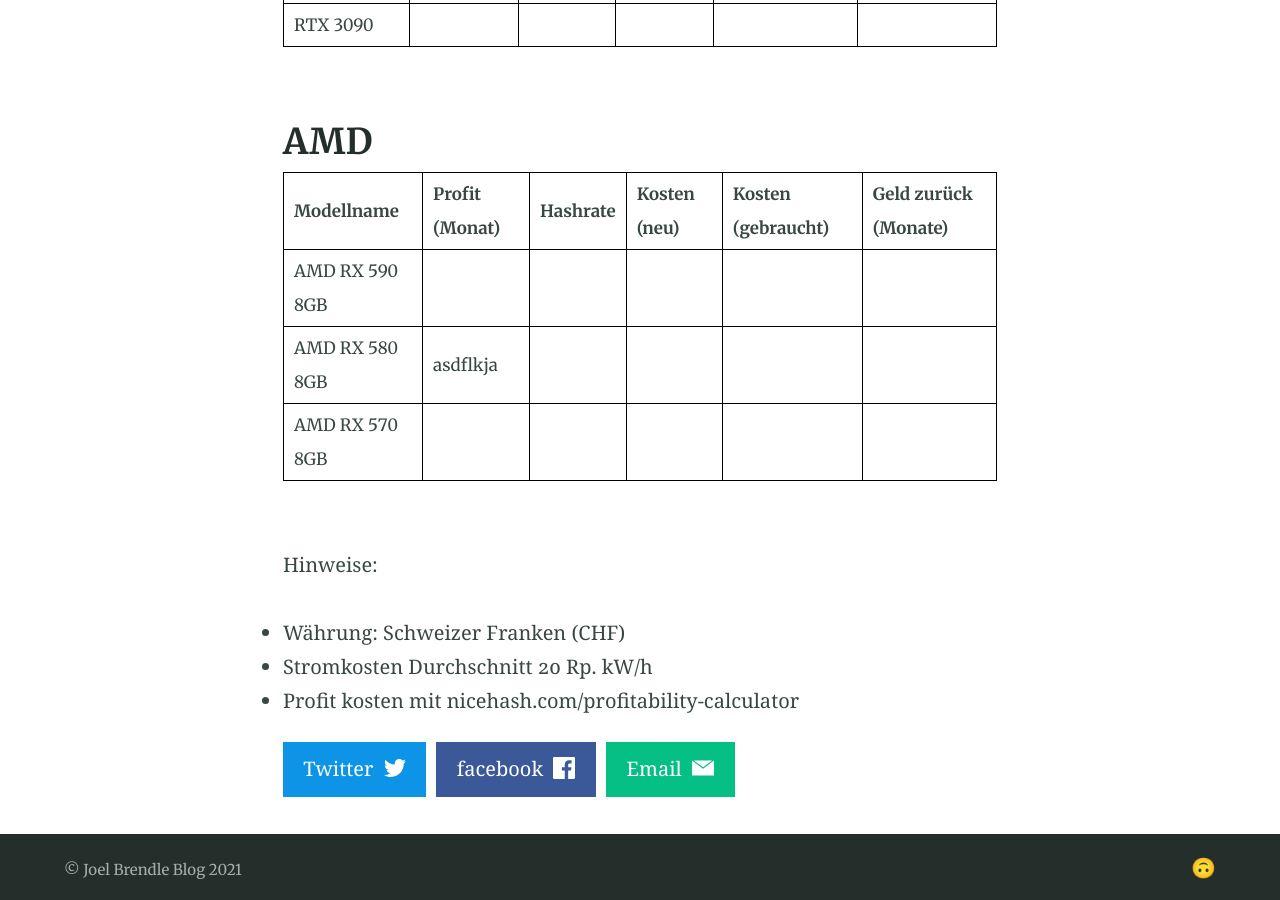
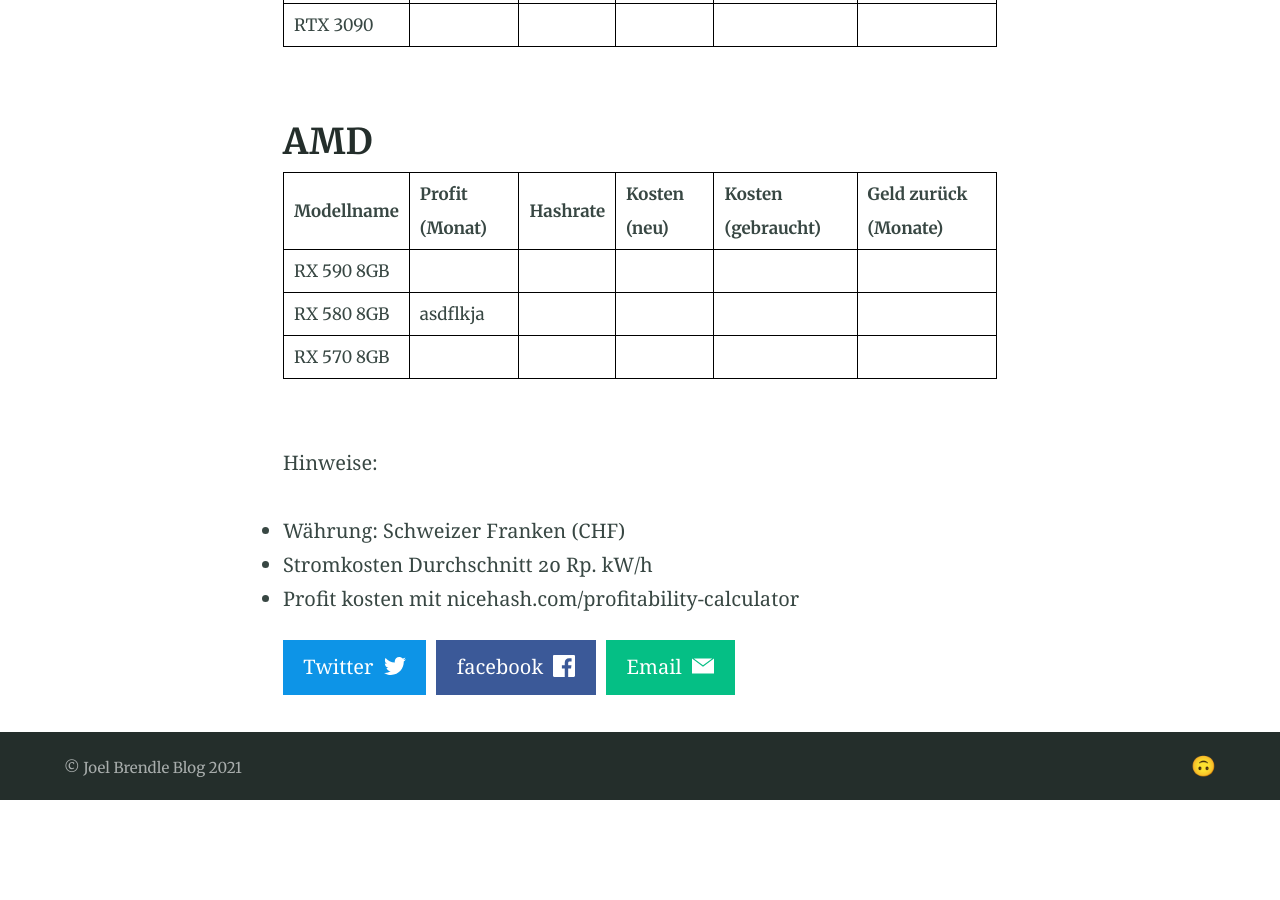
Before and after one commit to joelbrendle/joel_blog, a Jekyll site: the page built from _posts/2016-08-29-example-post-two.md, in a window 1280 px wide and 900 px high, scrolled down 913 px. Built offline with Jekyll 4.4.1, drawn with Linux system fonts in a browser that asks for light colours; after the commit the page ends 1713 px from its top, so only the background shows below that.

Commit message:
Update from Forestry.io Joel Brendle updated _posts/2016-08-29-example-post-two.md

```diff
--- a/_posts/2016-08-29-example-post-two.md
+++ b/_posts/2016-08-29-example-post-two.md
@@ -36,9 +36,9 @@ RTX 3090 |
 ## AMD
 
 **Modellname** | **Profit (Monat)** | **Hashrate** | **Kosten (neu)** | **Kosten (gebraucht)** | **Geld zurück (Monate)**
-AMD RX 590 8GB |
-AMD RX 580 8GB | asdflkja
-AMD RX 570 8GB |
+RX 590 8GB |
+RX 580 8GB | asdflkja
+RX 570 8GB |
 
 <br>
 
```
